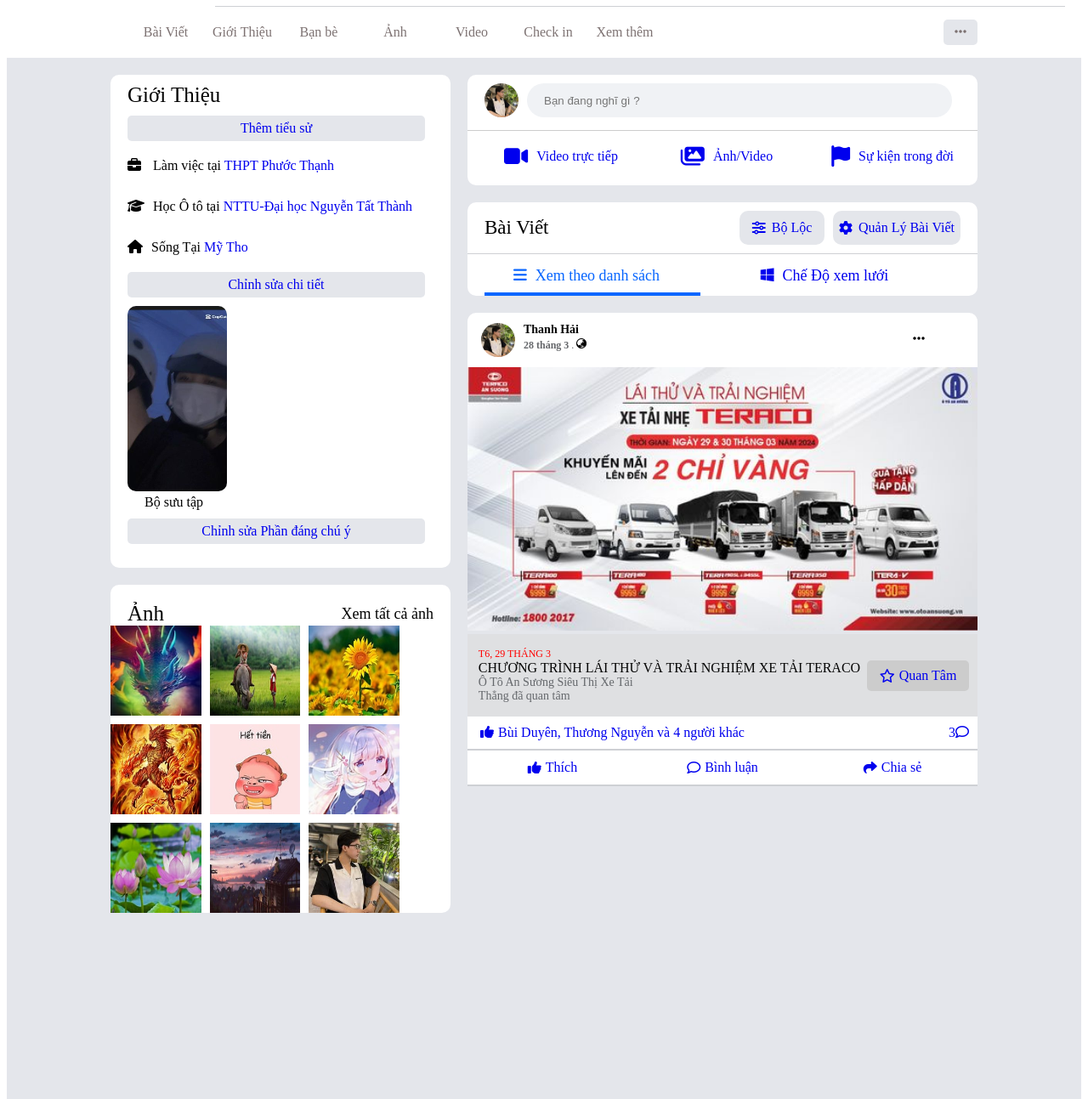
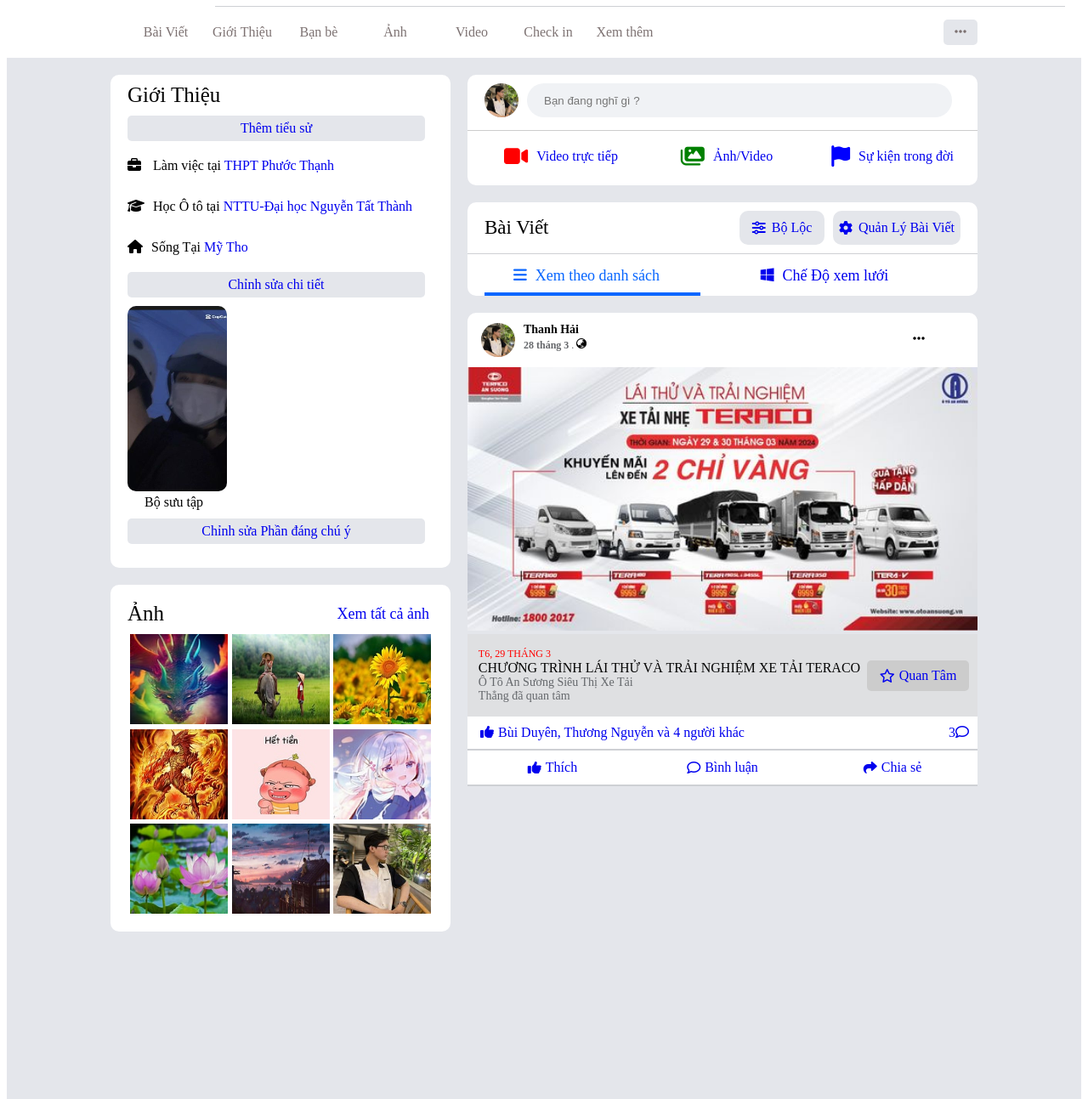
Before and after one commit to buithanhhai0104/duan_facebook, a plain HTML site: page index.html in a window 1280 px wide. Shown: the part 642-1935 px from the top of the page at 85% size. Drawn offline with Linux system fonts and the light colour scheme.

Commit message:
chinh sua tối 9h51 15/6

```diff
--- a/index.html
+++ b/index.html
@@ -225,7 +225,7 @@
           <div class="body1_thuvienanh">
             <div class="xemtatcaanh">
               <div><a>Ảnh</a></div>
-              <span><a>Xem tất cả ảnh</a></span>
+              <span><a href="http:/tiktok.com">Xem tất cả ảnh</a></span>
             </div>
             <div class="anhthuvien">
               <a href="http:/tiktok.com"><img src="/image/a1.jpg"></a>
@@ -253,19 +253,19 @@
                 <li>
                   <a href="https://www.tiktok.com/vi-VN"
                     ><div>
-                      <i class="fa-solid fa-video"></i>Video trực tiếp
+                      <i class="fa-solid fa-video" style="color:red;"></i>Video trực tiếp
                     </div></a
                   >
                 </li>
                 <li>
                   <a href="https://www.tiktok.com/vi-VN"
-                    ><div><i class="fa-solid fa-images"></i>Ảnh/Video</div></a
+                    ><div><i class="fa-solid fa-images" style="color:green"></i>Ảnh/Video</div></a
                   >
                 </li>
                 <li>
                   <a href="https://www.tiktok.com/vi-VN"
                     ><div>
-                      <i class="fa-solid fa-flag"></i>Sự kiện trong đời
+                      <i class="fa-solid fa-flag" style="color:blue"></i>Sự kiện trong đời
                     </div>
                     </a
                   >
@@ -345,6 +345,9 @@
               </ul>
             </div>
           </div>
+          <div>
+
+          </div>
         </div>
       </div>
     </div>
--- a/main.css
+++ b/main.css
@@ -414,6 +414,9 @@ margin-left: 20px;
   align-items: center;
   margin-left: 20px;
 }
+.tieusuchinhsua:hover {
+background-color:#dfe0e2;
+}
 .lamhocsong ul {
 display:flex;
 flex-direction: column;
@@ -715,6 +718,9 @@ align-items: center;
 gap:5px;
 text-decoration: none;
 }
+.thichbinhluanchiase a:hover{
+background-color: #dfe0e2;
+}
 .soluotlike {
 margin-left:15px;
 }
@@ -747,23 +753,28 @@ font-size: 25px;;
   display:flex;
   justify-self: center;
   align-items: center;
+  padding:0 5px;
+  border-radius:5px;
 }
 .anhthuvien {
   display: flex;
     flex-wrap: wrap;
-    gap:10px;
-    width:350px;
-  align-items: center;
+    gap:5px;
+    width:360px;
+    height:330px;
+justify-content:center;
+margin-left: 20px;
+margin-top:10px;
 }
 .anhthuvien img {
-  width:100%;
+width:115px;
 height:106px;
 }
 .anhthuvien img:hover {
    filter:brightness(0.8)
 }
 .anhthuvien a{
-width: calc(33.33% - 10px);
+width: calc(33.33% - 5px);
   height:106px;
 }
 .body1_thuvienanh {
@@ -772,4 +783,11 @@ width: calc(33.33% - 10px);
   border-radius: 10px;
   margin-top: 20px;
   box-sizing: border-box;
+  padding-bottom:20px;
 }
+.xemtatcaanh a {
+  text-decoration: none;
+}
+.xemtatcaanh span:hover {
+background-color: #dfe0e2;
+}
```
